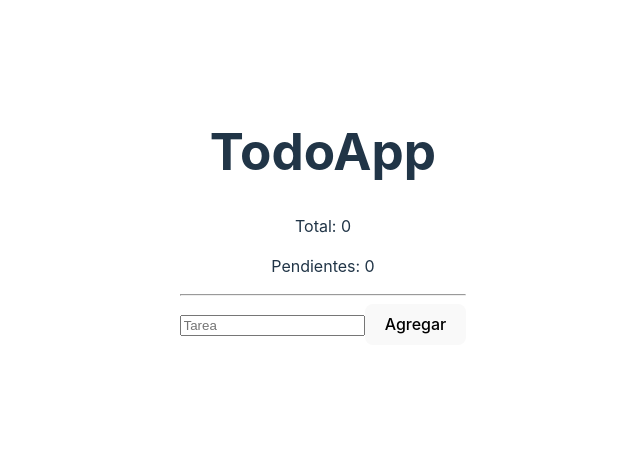
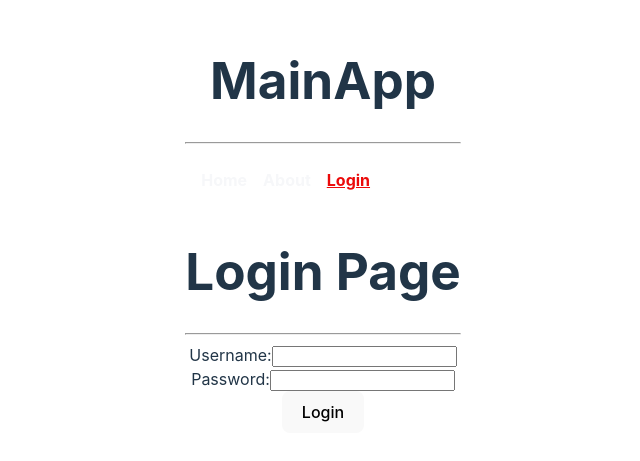
Before and after one commit to DavidQ55/Homeworks, a React (Vite) app: page /login in a window 1280 px wide. Shown: the part 175-636 px from the top of the page, without its empty margins (317-957 px from the left). Built offline with nearby package versions, Linux system fonts and the light colour scheme.

Commit message:
challR11

```diff
--- a/package.json
+++ b/package.json
@@ -11,7 +11,8 @@
   },
   "dependencies": {
     "react": "^18.3.1",
-    "react-dom": "^18.3.1"
+    "react-dom": "^18.3.1",
+    "react-router-dom": "^6.27.0"
   },
   "devDependencies": {
     "@eslint/js": "^9.11.1",
--- /dev/null
+++ b/src/NavComponent.css
@@ -0,0 +1,22 @@
+/* NavComponent.css */
+.navbar {
+    padding: 1rem;
+    display: flex;
+    gap: 1rem;
+}
+
+.nav-link {
+    text-decoration: none;
+    color: #f6f7f9;
+    font-weight: bold;
+    transition: color 0.3s ease;
+}
+
+.nav-link:hover {
+    color: #0056b3;
+}
+
+.active {
+    color: #eb0a0a; /* Cambiar el color del enlace activo */
+    text-decoration: underline;
+}
--- /dev/null
+++ b/src/components/NavComponent.jsx
@@ -0,0 +1,28 @@
+import { NavLink } from 'react-router-dom';
+import "../NavComponent.css"
+export const NavComponent = () => {
+    return (
+        <nav className="navbar">
+            <NavLink
+                className={({ isActive }) => `nav-link ${isActive ? 'active' : ''}`}
+                to="/"
+            >
+                Home
+            </NavLink>
+
+            <NavLink
+                className={({ isActive }) => `nav-link ${isActive ? 'active' : ''}`}
+                to="about"
+            >
+                About
+            </NavLink>
+
+            <NavLink
+                className={({ isActive }) => `nav-link ${isActive ? 'active' : ''}`}
+                to="login"
+            >
+                Login
+            </NavLink>
+        </nav>
+    );
+};
--- a/src/components/TodoAdd.jsx
+++ /dev/null
@@ -1,38 +0,0 @@
-import {useState} from "react";
-
-// eslint-disable-next-line react/prop-types
-export const TodoAdd = ({ onNewTodo}) => {
-    const [description, setDescription] = useState("");
-
-    const onFormSubmit = (event) => {
-        event.preventDefault()
-        if(description.trim().length === 0) return;
-
-        const newTodo = {
-            id: new Date().getTime(),
-            description: description,
-            done: false
-        }
-
-        onNewTodo( newTodo )
-        setDescription("");
-    }
-
-    return (
-        <form onSubmit = { (event) => onFormSubmit(event) }>
-            <input
-                type ="text"
-                placeholder="Tarea"
-                className="form-control"
-                value={description}
-                onChange={(e) => setDescription(e.target.value)}
-            />
-            <button
-                type="submit"
-                className="btn btn-outline-primary mt-1"
-            >
-                Agregar
-            </button>
-        </form>
-    )
-}
--- a/src/components/TodoApp.jsx
+++ /dev/null
@@ -1,26 +0,0 @@
-import { useTodo } from "../hooks/useTodo";
-import { TodoList } from "./TodoList";
-import { TodoAdd } from "./TodoAdd";
-
-export const TodoApp = () => {
-    const {
-        todos,
-        handleNewTodo,
-        handleDeleteTodo,
-        handleToggleTodo,
-        countTodos,
-        countPendingTodos
-    } = useTodo();
-
-    return (
-        <>
-            <h1>TodoApp</h1>
-            <p>Total: {countTodos()}</p>
-            <p>Pendientes: {countPendingTodos()}</p>
-            <hr />
-
-            <TodoAdd onNewTodo={handleNewTodo} />
-            <TodoList todos={todos} onDelete={handleDeleteTodo} onToggle={handleToggleTodo}/>
-        </>
-    );
-};
--- a/src/components/TodoItem.jsx
+++ /dev/null
@@ -1,21 +0,0 @@
-/* eslint-disable react/prop-types */
-export const TodoItem = ({ todo, onDelete, onToggle }) => {
-    return(
-        <li className="list-group-item d-flex justify-content-between">
-            <span
-                className={`align-self-center ${todo.done ? 'text-decoration-line-through' : ''}`}
-                onClick={() => onToggle(todo.id)}
-                style={{ cursor: 'pointer' }}
-            >
-                {todo.description}
-            </span>
-
-            <button
-                className="btn btn-danger"
-                onClick={() => onDelete(todo.id)}
-            >
-                Borrar
-            </button>
-        </li>
-    )
-}
--- a/src/components/TodoList.jsx
+++ /dev/null
@@ -1,19 +0,0 @@
-import { TodoItem } from "./TodoItem";
-
-// eslint-disable-next-line react/prop-types
-export const TodoList = ({todos = [], onDelete, onToggle }) => {
-    return (
-        <ul className="list-group">
-            {
-                todos.map((todo) => (
-                    <TodoItem
-                        key={todo.id}
-                        todo={todo}
-                        onDelete={onDelete}
-                        onToggle={onToggle}
-                    />
-                ))
-            }
-        </ul>
-    )
-}
--- a/src/main.jsx
+++ b/src/main.jsx
@@ -4,9 +4,13 @@ import ReactDOM from 'react-dom/client';
 import './index.css'
 import "./App.css"
 
-import { TodoApp } from './components/TodoApp';
+import { MainApp } from './pages/MainApp';
+import { BrowserRouter } from 'react-router-dom';
+
 ReactDOM.createRoot(document.getElementById('root')).render(
   <React.StrictMode>
-    <TodoApp/>
-  </React.StrictMode>,
-)
+    <BrowserRouter>
+      <MainApp/>
+    </BrowserRouter>
+  </React.StrictMode>
+);
--- /dev/null
+++ b/src/pages/AboutPage.jsx
@@ -0,0 +1,11 @@
+import 'react';
+
+export const AboutPage = () => {
+    return (
+        <div>
+            <h1>About Page</h1>
+            <hr />
+            <p>About Page information</p>
+        </div>
+    );
+};
--- /dev/null
+++ b/src/pages/HomePage.jsx
@@ -0,0 +1,11 @@
+import 'react';
+
+export const HomePage = () => {
+    return (
+        <div>
+            <h1>Home Page</h1>
+            <hr />
+            <p>Bienvenido</p>
+        </div>
+    );
+};
--- /dev/null
+++ b/src/pages/LoginPage.jsx
@@ -0,0 +1,21 @@
+import 'react';
+
+export const LoginPage = () => {
+    return (
+        <div>
+            <h1>Login Page</h1>
+            <hr />
+            <form>
+                <div>
+                    <label htmlFor="username">Username:</label>
+                    <input type="text" id="username" name="username" />
+                </div>
+                <div>
+                    <label htmlFor="password">Password:</label>
+                    <input type="password" id="password" name="password" />
+                </div>
+                <button type="submit">Login</button>
+            </form>
+        </div>
+    );
+};
--- /dev/null
+++ b/src/pages/MainApp.jsx
@@ -0,0 +1,24 @@
+import { Navigate, Route, Routes } from 'react-router-dom';
+import { AboutPage } from './AboutPage';
+import { HomePage } from './HomePage';
+import { LoginPage } from './LoginPage';
+import { NavComponent } from '../components/NavComponent';
+
+export const MainApp = () => {
+    return (
+        <>
+            <h1>MainApp</h1>
+            <hr />
+
+            {}
+            <NavComponent />
+
+            <Routes>
+                <Route path="/" element={<HomePage />} />
+                <Route path="login" element={<LoginPage />} />
+                <Route path="about" element={<AboutPage />} />
+                <Route path="/*" element={<Navigate to="about" />} />
+            </Routes>
+        </>
+    );
+};
```
Also changed, not shown: 1 other file (tests, documents, lock files or other folders).
